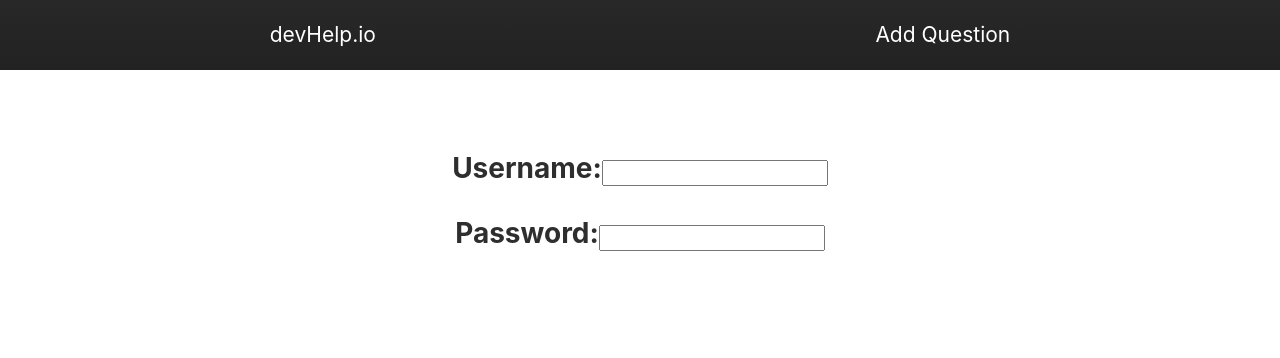
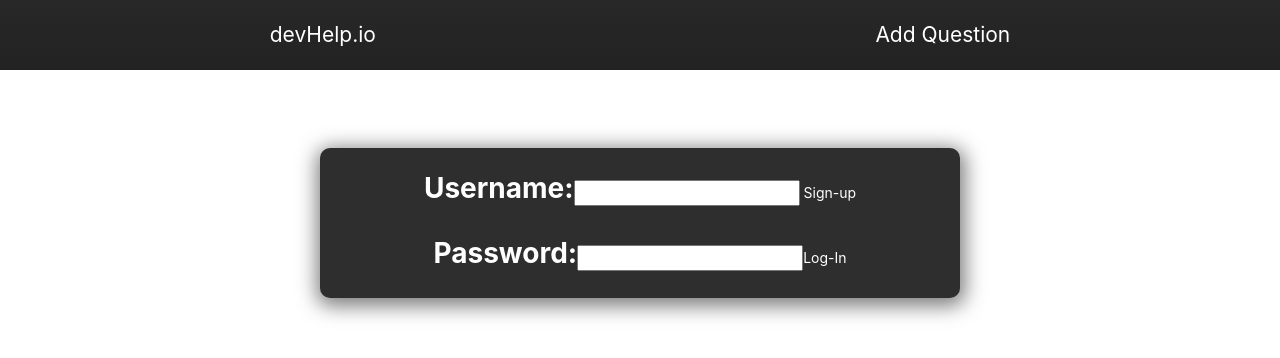
Before and after one commit to ortizlu/Developer-Questions, a React (Create React App) app in the folder frontend/: page /login in a window 1280 px wide. Shown: the top 358 px of the page. Built offline with nearby package versions, Linux system fonts and the light colour scheme; no server answers.

Commit message:
created a login page

```diff
--- a/frontend/src/components/Login/Login.css
+++ b/frontend/src/components/Login/Login.css
@@ -1,3 +1,16 @@
+.loginContainer {
+    text-align: center;
+}
 .loginBox {
-    color: rgb(46, 46, 46);
+    background-color: rgba(46, 46, 46, 1);
+    color: rgba(255, 255, 255, 1);
+    max-width: 50%;
+    text-align: center;
+    margin: 0 auto;
+    padding: 20px;
+    border-radius: 10px;
+    box-shadow: 1px 4px 20px 4px #7d7b7b;
 }
+.loginbutton {
+    border-radius: 10px solid rgba(255,255,255,1);
+}
--- a/frontend/src/components/Login/Login.js
+++ b/frontend/src/components/Login/Login.js
@@ -1,17 +1,20 @@
 import React, { Component } from 'react';
+import { Link } from "react-router-dom";
 import './Login.css'
 
 class Login extends Component {
     render() {
         return (
-            <div>
+            <div className="loginContainer">
                 <div className="loginBox">
                     <div>
                         <label>Username:</label><input type="text" name="username"></input>
+                        <Link className="signupbutton" to="/signup"> Sign-up</Link>
                     </div>
                     <br />
                     <div>
                         <label>Password:</label><input type="password" name="password"></input>
+                        <Link className="loginbutton" to="/questions">Log-In</Link>
                     </div>
                 </div>
             </div>
```
